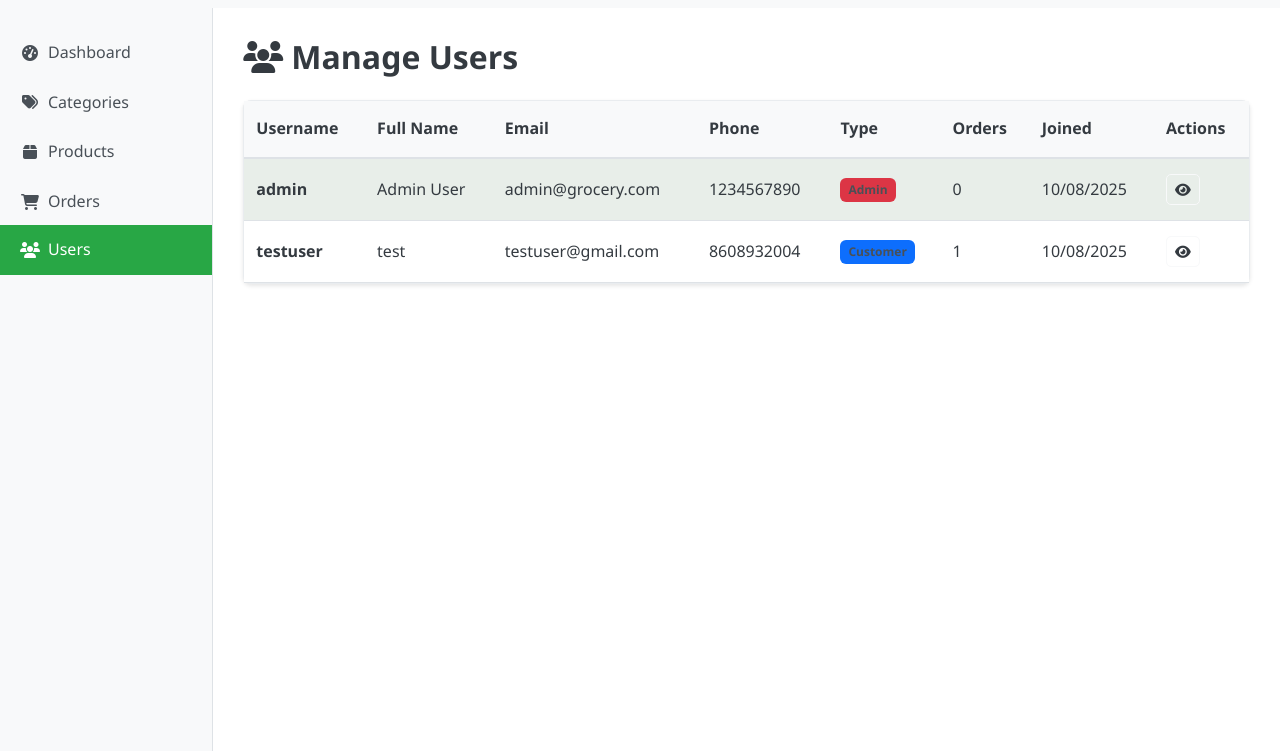
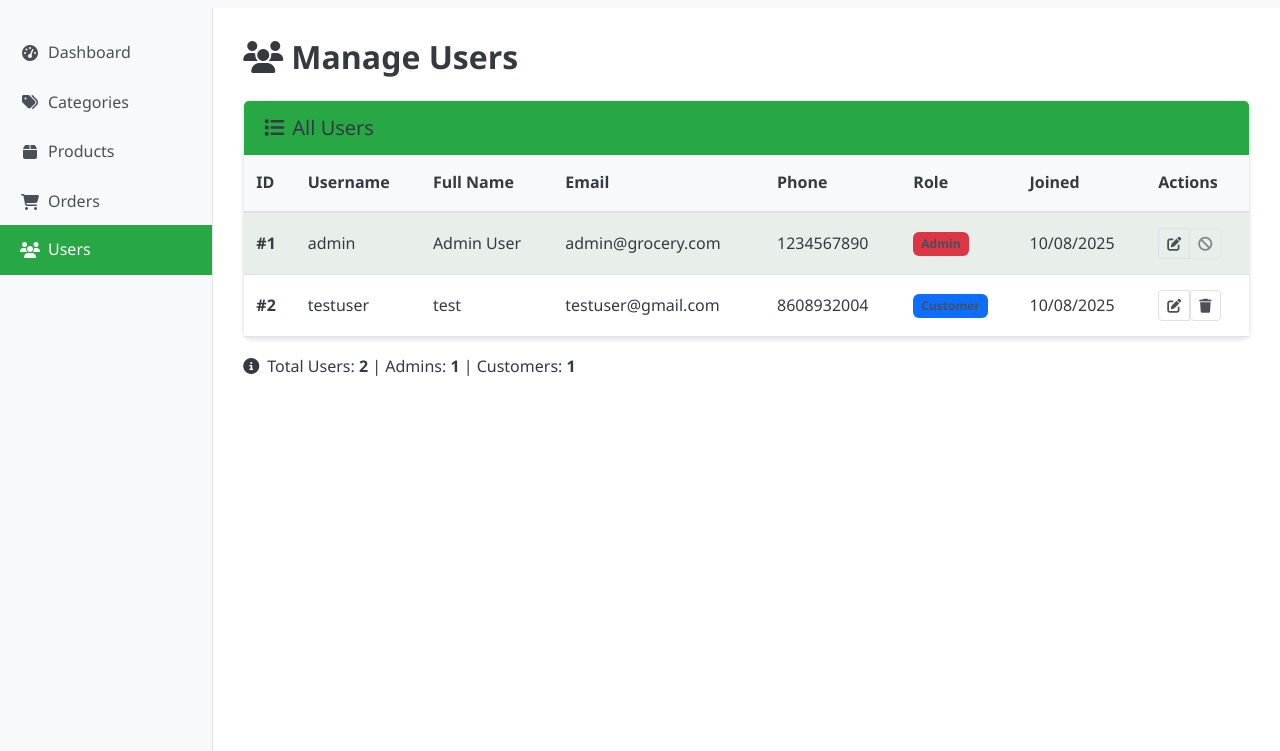
Before and after one commit to YugaBharathi29/grocery-store-app, a Flask app: page /admin/users in a window 1280 px wide. Shown: the part 64-815 px from the top of the page. Run offline with Flask 3, Linux system fonts and the light colour scheme; a user stored in the database is signed in.

Commit message:
Update users.html

```diff
--- a/templates/admin/users.html
+++ b/templates/admin/users.html
@@ -9,19 +9,19 @@
     <div class="col-md-3 col-lg-2 admin-sidebar-col">
       <div class="sidebar">
         <div class="list-group list-group-flush">
-          <a href="{{ url_for('admin_dashboard') }}" class="list-group-item list-group-item-action admin-nav-item">
+          <a href="{{ url_for('admin_dashboard') }}" class="list-group-item admin-nav-item">
             <i class="fas fa-tachometer-alt"></i> Dashboard
           </a>
-          <a href="{{ url_for('admin_categories') }}" class="list-group-item list-group-item-action admin-nav-item">
+          <a href="{{ url_for('admin_categories') }}" class="list-group-item admin-nav-item">
             <i class="fas fa-tags"></i> Categories
           </a>
-          <a href="{{ url_for('admin_products') }}" class="list-group-item list-group-item-action admin-nav-item">
+          <a href="{{ url_for('admin_products') }}" class="list-group-item admin-nav-item">
             <i class="fas fa-box"></i> Products
           </a>
-          <a href="{{ url_for('admin_orders') }}" class="list-group-item list-group-item-action admin-nav-item">
+          <a href="{{ url_for('admin_orders') }}" class="list-group-item admin-nav-item">
             <i class="fas fa-shopping-cart"></i> Orders
           </a>
-          <a href="{{ url_for('admin_users') }}" class="list-group-item list-group-item-action admin-nav-item active">
+          <a href="{{ url_for('admin_users') }}" class="list-group-item admin-nav-item active">
             <i class="fas fa-users"></i> Users
           </a>
         </div>
@@ -37,17 +37,20 @@
 
         {% if users %}
           <div class="card">
+            <div class="card-header bg-success text-white">
+              <h5 class="mb-0"><i class="fas fa-list me-2"></i>All Users</h5>
+            </div>
             <div class="card-body p-0">
               <div class="table-responsive">
                 <table class="table table-striped mb-0">
-                <thead class="bg-light">
+                  <thead>
                     <tr>
+                      <th>ID</th>
                       <th>Username</th>
                       <th>Full Name</th>
                       <th>Email</th>
                       <th>Phone</th>
-                    <th>Type</th>
-                    <th>Orders</th>
+                      <th>Role</th>
                       <th>Joined</th>
                       <th>Actions</th>
                     </tr>
@@ -55,7 +58,8 @@
                   <tbody>
                     {% for user in users %}
                     <tr class="text-visible">
-                    <td><strong>{{ user.username }}</strong></td>
+                      <td><strong>#{{ user.id }}</strong></td>
+                      <td>{{ user.username }}</td>
                       <td>{{ user.full_name }}</td>
                       <td>{{ user.email }}</td>
                       <td>{{ user.phone or 'N/A' }}</td>
@@ -66,53 +70,39 @@
                           <span class="badge bg-primary">Customer</span>
                         {% endif %}
                       </td>
-                    <td>{{ user.orders|length }}</td>
                       <td>{{ user.created_at.strftime('%m/%d/%Y') }}</td>
                       <td>
-                      <button class="btn btn-sm btn-outline-light" data-bs-toggle="modal" data-bs-target="#userModal{{ user.id }}">
-                        <i class="fas fa-eye"></i>
+                        <div class="btn-group" role="group">
+                          <a href="{{ url_for('edit_user', user_id=user.id) }}" class="btn btn-sm btn-outline-primary" title="Edit">
+                            <i class="fas fa-edit"></i>
+                          </a>
+                          {% if user.id != session['user_id'] %}
+                          <form action="{{ url_for('delete_user', user_id=user.id) }}" method="POST" style="display:inline;" onsubmit="return confirm('Delete this user? All their orders will remain but user account will be deleted.');">
+                            <button type="submit" class="btn btn-sm btn-outline-danger" title="Delete">
+                              <i class="fas fa-trash"></i>
                             </button>
+                          </form>
+                          {% else %}
+                          <button class="btn btn-sm btn-outline-secondary" disabled title="Cannot delete yourself">
+                            <i class="fas fa-ban"></i>
+                          </button>
+                          {% endif %}
+                        </div>
                       </td>
                     </tr>
-
-                  <!-- User Details Modal -->
-                  <div class="modal fade" id="userModal{{ user.id }}" tabindex="-1">
-                    <div class="modal-dialog">
-                      <div class="modal-content">
-                        <div class="modal-header bg-success text-white">
-                          <h5 class="modal-title">User Details - {{ user.username }}</h5>
-                          <button type="button" class="btn-close btn-close-white" data-bs-dismiss="modal"></button>
-                        </div>
-                        <div class="modal-body">
-                          <p><strong>Full Name:</strong> {{ user.full_name }}</p>
-                          <p><strong>Email:</strong> {{ user.email }}</p>
-                          <p><strong>Phone:</strong> {{ user.phone or 'Not provided' }}</p>
-                          <p><strong>Address:</strong><br>{{ user.address or 'N/A' }}</p>
-                          <p><strong>Account Type:</strong> {{ 'Admin' if user.is_admin else 'Customer' }}</p>
-                          <p><strong>Member Since:</strong> {{ user.created_at.strftime('%B %d, %Y') }}</p>
-                          {% if user.orders %}
-                          <h6>Recent Orders</h6>
-                          <ul class="list-unstyled">
-                            {% for order in user.orders[-5:] %}
-                            <li>
-                              #{{ order.id }} – ₹{{ "%.2f"|format(order.total_amount) }} on {{ order.created_at.strftime('%m/%d/%Y') }}
-                            </li>
-                            {% endfor %}
-                          </ul>
-                          {% endif %}
-                        </div>
-                        <div class="modal-footer">
-                          <button class="btn btn-secondary" data-bs-dismiss="modal">Close</button>
-                        </div>
-                      </div>
-                    </div>
-                  </div>
-
                     {% endfor %}
                   </tbody>
                 </table>
               </div>
             </div>
+          </div>
+
+          <div class="mt-3">
+            <p class="text-muted">
+              <i class="fas fa-info-circle me-2"></i>Total Users: <strong>{{ users|length }}</strong> |
+              Admins: <strong>{{ users|selectattr('is_admin')|list|length }}</strong> |
+              Customers: <strong>{{ users|rejectattr('is_admin')|list|length }}</strong>
+            </p>
           </div>
         {% else %}
           <div class="text-center py-5">
@@ -120,7 +110,7 @@
               <i class="fas fa-users fa-4x text-muted"></i>
             </div>
             <h4 class="admin-text">No users found</h4>
-          <p class="text-muted">Users will appear here once they register.</p>
+            <p class="text-muted">Users will appear here when they register.</p>
           </div>
         {% endif %}
       </div>
@@ -129,8 +119,7 @@
 </div>
 
 <style>
-  /* Ensure text visibility */
-  .admin-area h2, .admin-area td, .admin-area p {
+  .admin-area h2, .admin-area td, .admin-area p, .admin-area th, .admin-area strong {
     color: #343a40 !important;
   }
   .admin-nav-item {
@@ -143,5 +132,20 @@
   .text-visible {
     color: #495057 !important;
   }
+  .btn-group form {
+    margin: 0;
+  }
+  .btn-group .btn {
+    border-radius: 0;
+  }
+  .btn-group .btn:first-child {
+    border-top-left-radius: 0.25rem;
+    border-bottom-left-radius: 0.25rem;
+  }
+  .btn-group .btn:last-child,
+  .btn-group form:last-child .btn {
+    border-top-right-radius: 0.25rem;
+    border-bottom-right-radius: 0.25rem;
+  }
 </style>
 {% endblock %}
```
Lines whose indentation alone changed are shown as unchanged.
